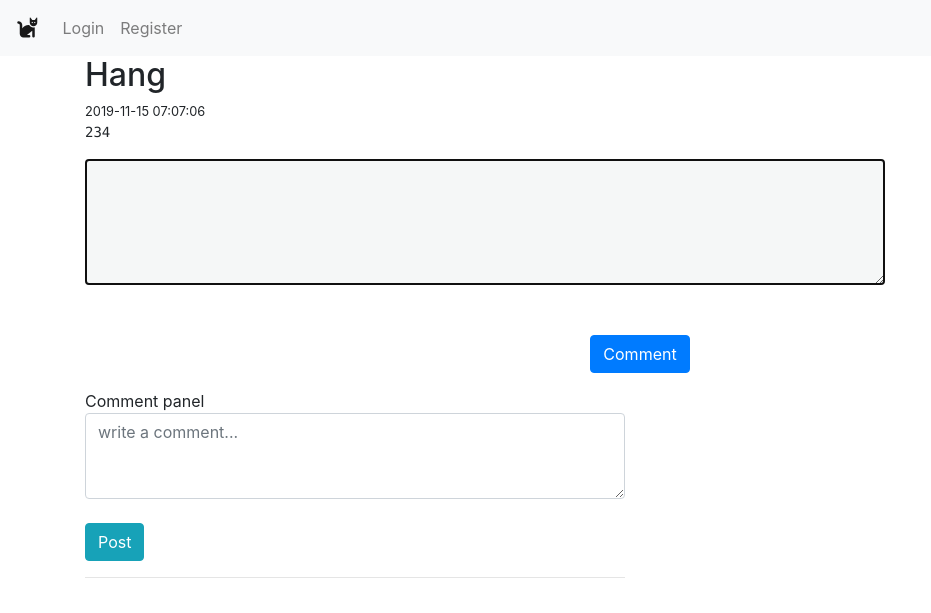
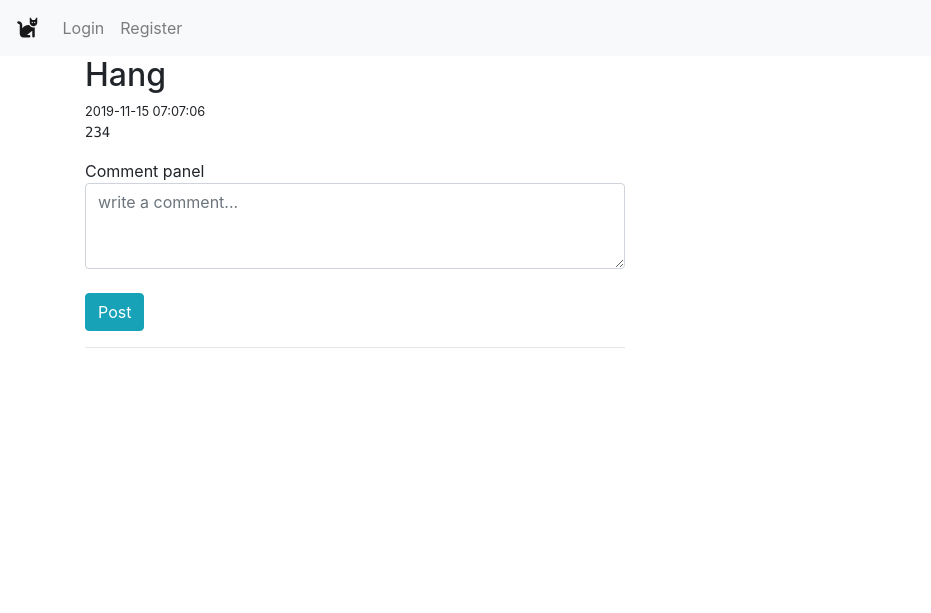
Before and after one commit to hang-yoko-tran/fb-blog-coderschool, a Flask app: page /posts/2 in a window 1280 px wide. Shown: the top 613 px of the page, without its empty margins (0-931 px from the left). Run offline with Flask 2, Linux system fonts and the light colour scheme; data comes from the database, SQL or seed files in the repository; both versions use the stored data as it was after the commit; some libraries are stand-ins or nearby versions.

Commit message:
comment-function-2

```diff
--- a/templates/views/_comment.html
+++ b/templates/views/_comment.html
@@ -14,9 +14,11 @@
                         Comment panel
                     </div>
                     <div class="panel-body">
-                        <textarea class="form-control" placeholder="write a comment..." rows="3"></textarea>
+                        <form method='POST' class='create-post-form' action="{{url_for('create_comment', id=post.id)}}">
+                        <textarea name="body" class="form-control" placeholder="write a comment..." rows="3"></textarea>
                         <br>
-                        <button type="button" class="btn btn-info pull-right">Post</button>
+                        <button type="submit" class="btn btn-info pull-right">Post</button>
+                        </form>
                         <div class="clearfix"></div>
                         <hr>
                         <ul class="media-list">
--- a/templates/views/single_post.html
+++ b/templates/views/single_post.html
@@ -8,14 +8,14 @@
 
   {% if action == "view" %}
   <div>
-      <form method='POST' class='create-post-form' action="{{url_for('create_comment', id=post.id)}}">
+      <!-- <form method='POST' class='create-post-form' action="{{url_for('create_comment', id=post.id)}}">
           <textarea class='create-post-input' name='body' rows="5" autofocus
             value="Say something...">
           </textarea>
           <div class="btn-post">
             <button class='btn btn-primary' type='submit'>Comment</button>
           </div>
-      </form>
+      </form> -->
       {% include 'views/_comment.html' %}
 
   </div>
```
Also changed, not shown: database.db.
